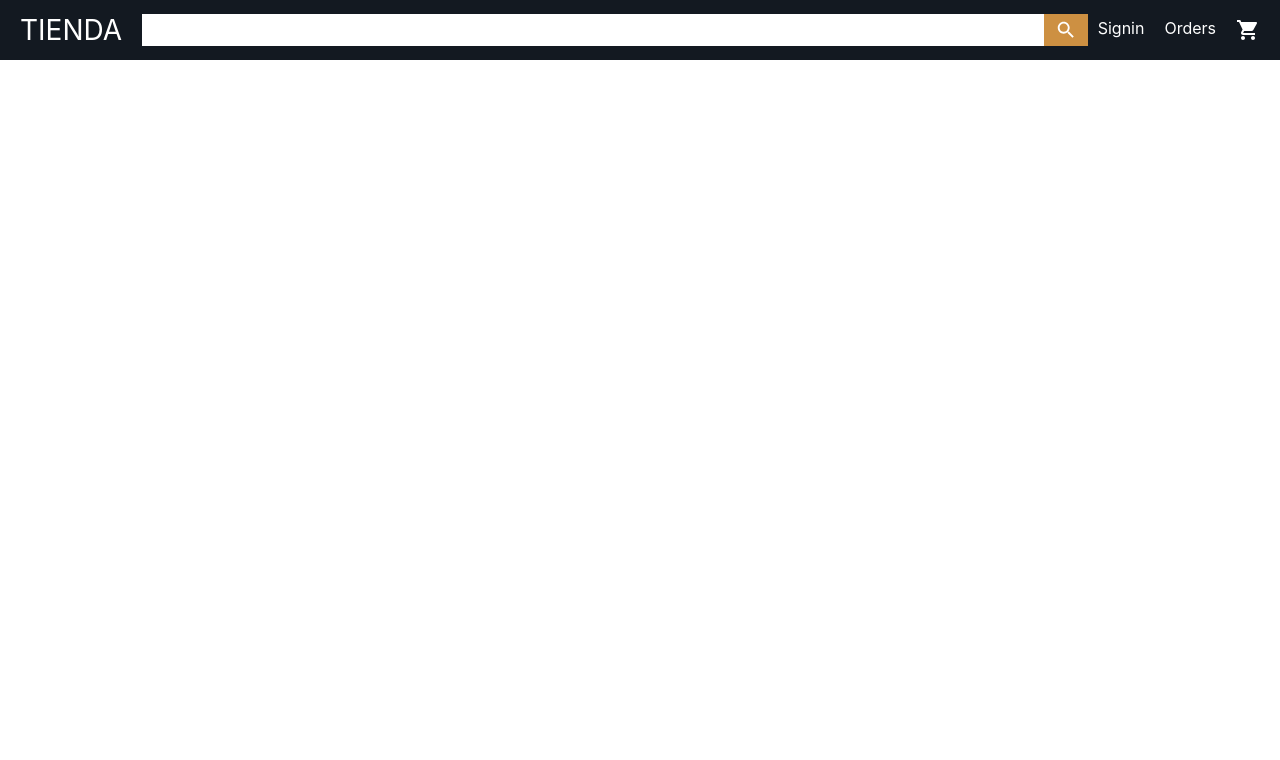
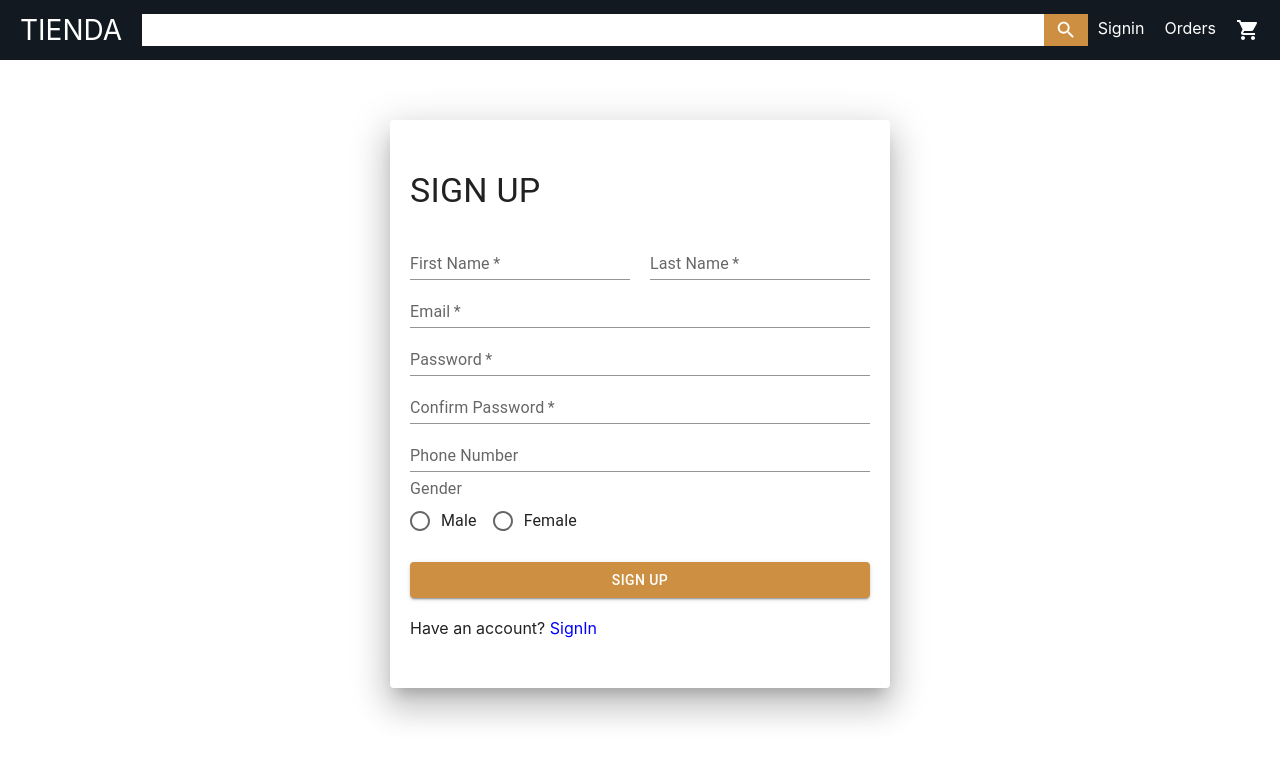
Before and after one commit to emadElnagar/mern-ecommerce, a React (Create React App) app in the folder template/: page /signup in a window 1280 px wide. Shown: the top 760 px of the page. Built offline with nearby package versions, Linux system fonts and the light colour scheme.

Commit message:
begining authentication system

```diff
--- a/template/src/App.js
+++ b/template/src/App.js
@@ -4,6 +4,8 @@ import Home from './pages/Home';
 import Cart from './pages/Cart'
 import ProductScreen from './pages/ProductScreen';
 import { BrowserRouter, Route } from 'react-router-dom';
+import Signin from './pages/signin';
+import Signup from './pages/signup';
 
 function App() {
   return (
@@ -15,6 +17,8 @@ function App() {
         <main>
           <Route path="/cart/:id?" component={Cart}></Route>
           <Route path="/products/:id" component={ProductScreen}></Route>
+          <Route exact path="/signin" component={Signin}></Route>
+          <Route exact path="/signup" component={Signup}></Route>
           <Route exact path="/" component={Home}></Route>
         </main>
       </div>
--- a/template/src/components/header.js
+++ b/template/src/components/header.js
@@ -19,7 +19,9 @@ function Header() {
 				<SearchIcon className="search-icon" />
 			</div>
 			<div className="header-navs">
-				<span className="header-nav">signin</span>
+				<span className="header-nav">
+					<Link to="/signin">signin</Link>
+				</span>
 				<span className="header-nav">orders</span>
 				<span className="header-nav cart">
 					<Link to="/cart">
--- a/template/src/pages/Cart.js
+++ b/template/src/pages/Cart.js
@@ -25,7 +25,7 @@ export default function Cart(props) {
     props.history.push('/signin?redirect=shipping');
   }
   return (
-    <div className="row top">
+    <div className="row center">
       {
         cartItems.length === 0
           ? (
@@ -79,7 +79,11 @@ export default function Cart(props) {
                       <th colSpan="4">cart total price</th>
                       <th>{cartItems.reduce((a, c) => a + c.price * c.qty, 0)}$</th>
                       <th>
-                        <button className="delete-button" title="Remove all products">
+                        <button
+                          onClick={ () => cartItems.map((item) => removeFromCartHandler(item.product)) }
+                          className="delete-button"
+                          title="Remove all products"
+                        >
                           <DeleteIcon />
                         </button>
                       </th>
--- a/template/src/pages/cart.css
+++ b/template/src/pages/cart.css
@@ -10,8 +10,7 @@ h1 {
 }
 .error a {
   text-transform: capitalize;
-  background: #1597E5;
-  border: 1px solid #113CFC;
+  background: #1597E3;
   padding: 10px 25px;
   color: #fff;
   font-weight: bold;
@@ -57,10 +56,11 @@ h1 {
   border-bottom: none;
 }
 .checkout-card {
-  width: 100%;
+  max-width: 100%;
+  min-width: 480px;
   border: 1px solid #131921;
+  margin-top: 30px;
   padding: 20px;
-  margin-top: 30px;
 }
 .checkout-card button {
   width: 100%;
--- /dev/null
+++ b/template/src/pages/form.css
@@ -0,0 +1,33 @@
+.paper {
+  padding: 30px 20px;
+}
+.paper .form-head {
+  margin: 20px 0;
+  text-transform: uppercase;
+}
+.form-body {
+  margin-bottom: 20px;
+}
+.form-body button {
+  margin: 20px 0;
+}
+.form-body .pass-icon {
+  margin-bottom: 20px;
+}
+.form-body .remember-me {
+  margin-top: 20px;
+}
+.form-body a {
+  color: #00f;
+}
+.form-body button.submit {
+  width: 100%;
+  background: #cd9042;
+}
+.form-body .gender {
+  margin-top: 5px;
+}
+.form-body .name {
+  display: flex;
+  justify-content: space-between;
+}
--- /dev/null
+++ b/template/src/pages/signin.js
@@ -0,0 +1,111 @@
+import React, {useState} from 'react';
+import { Link } from 'react-router-dom';
+import Box from '@mui/material/Box';
+import TextField from '@mui/material/TextField';
+import { Button, Grid, Paper, Typography } from '@mui/material';
+import FormGroup from '@mui/material/FormGroup';
+import FormControlLabel from '@mui/material/FormControlLabel';
+import Checkbox from '@mui/material/Checkbox';
+import IconButton from '@mui/material/IconButton';
+import Input from '@mui/material/Input';
+import InputLabel from '@mui/material/InputLabel';
+import InputAdornment from '@mui/material/InputAdornment';
+import FormControl from '@mui/material/FormControl';
+import Visibility from '@mui/icons-material/Visibility';
+import VisibilityOff from '@mui/icons-material/VisibilityOff';
+import './form.css';
+
+export default function Signin() {
+  const [values, setValues] = useState({
+    amount: '',
+    password: '',
+    weight: '',
+    weightRange: '',
+    showPassword: false,
+  });
+
+  const handleChange = (prop) => (event) => {
+    setValues({ ...values, [prop]: event.target.value });
+  };
+
+  const handleClickShowPassword = () => {
+    setValues({
+      ...values,
+      showPassword: !values.showPassword,
+    });
+  };
+
+  const handleMouseDownPassword = (event) => {
+    event.preventDefault();
+  };
+
+  const [email, setEmail] = useState('');
+  const [password, setPassword] = useState('');
+
+  const submitHandler = (e) => {
+    e.preventDefault();
+  }
+
+  return (
+    <div className="row center">
+      <Grid
+        sx={{
+          width: 500,
+          maxWidth: '100%',
+        }}
+      >
+        <Paper elevation={20} className="paper">
+          <Typography variant="h4" className="form-head">sign in</Typography>
+          <Box component="form" onSubmit={submitHandler} >
+            <div className="form-body">
+              <TextField
+                fullWidth
+                name="email"
+                id="standard-basic"
+                label="Email"
+                variant="standard"
+                onChange={(e) => setEmail(e.target.value)}
+                required
+              />
+              <FormControl
+                fullWidth
+                name="password"
+                id="standard-basic"
+                label="Password"
+                variant="standard"
+                onChange={(e) => setPassword(e.target.value)}
+                required
+              >
+                <InputLabel htmlFor="standard-adornment-password">Password</InputLabel>
+                <Input
+                  id="standard-adornment-password"
+                  type={values.showPassword ? 'text' : 'password'}
+                  value={values.password}
+                  onChange={handleChange('password')}
+                  endAdornment= {
+                    <InputAdornment position="end">
+                    <IconButton
+                      className="pass-icon"
+                      onClick={handleClickShowPassword}
+                      onMouseDown={handleMouseDownPassword}
+                    >
+                    {values.showPassword ? <VisibilityOff /> : <Visibility />}
+                    </IconButton>
+                    </InputAdornment>
+                  }
+                />
+              </FormControl>
+              <FormGroup>
+                <FormControlLabel control={<Checkbox />} className="remember-me" label="Remember Me" />
+              </FormGroup>
+              <Button className="submit" type="submit" variant="contained">sign in</Button>
+              <div>
+                Don't have an account? <Link to="/signup">SignUp</Link>
+              </div>
+            </div>
+          </Box>
+        </Paper>
+      </Grid>
+    </div>
+  )
+}
--- /dev/null
+++ b/template/src/pages/signup.js
@@ -0,0 +1,98 @@
+import React from 'react';
+import { Link } from 'react-router-dom';
+import Box from '@mui/material/Box';
+import TextField from '@mui/material/TextField';
+import { Button, Grid, Paper, Typography } from '@mui/material';
+import Radio from '@mui/material/Radio';
+import RadioGroup from '@mui/material/RadioGroup';
+import FormControlLabel from '@mui/material/FormControlLabel';
+import FormControl from '@mui/material/FormControl';
+import FormLabel from '@mui/material/FormLabel';
+import './form.css';
+
+export default function Signup() {
+
+  return (
+    <div className="row center">
+      <Grid
+        sx={{
+          width: 500,
+          maxWidth: '100%',
+        }}
+      >
+        <Paper elevation={20} className="paper">
+          <Typography variant="h4" className="form-head">sign up</Typography>
+          <Box component="form" >
+            <div className="form-body">
+              <div className="name">
+                <TextField
+                  name="firstName"
+                  id="standard-basic"
+                  label="First Name"
+                  variant="standard"
+                  required
+                />
+                <TextField
+                  name="lastName"
+                  id="standard-basic"
+                  label="Last Name"
+                  variant="standard"
+                  required
+                />
+              </div>
+              <TextField
+                fullWidth
+                name="email"
+                id="standard-basic"
+                label="Email"
+                variant="standard"
+                required
+              />
+              <TextField
+                fullWidth
+                name="password"
+                id="standard-basic"
+                label="Password"
+                variant="standard"
+                required
+              />
+              <TextField
+                fullWidth
+                name="password"
+                id="standard-basic"
+                label="Confirm Password"
+                variant="standard"
+                required
+              />
+              <TextField
+                fullWidth
+                name="phone"
+                id="standard-basic"
+                label="Phone Number"
+                variant="standard"
+              />
+              <div className="gender">
+                <FormControl component="fieldset">
+                  <FormLabel component="legend">Gender</FormLabel>
+                  <RadioGroup
+                    aria-label="gender"
+                    defaultValue=""
+                    name="radio-buttons-group"
+                    style={{display:'initial'}}
+                  >
+                    <FormControlLabel value="male" control={<Radio />} label="Male" />
+                    <FormControlLabel value="female" control={<Radio />} label="Female" />
+                  </RadioGroup>
+                </FormControl>
+              </div>
+              <Button className="submit" type="submit" variant="contained">sign up</Button>
+              <div>
+                Have an account? <Link to="/signin">SignIn</Link>
+              </div>
+            </div>
+          </Box>
+        </Paper>
+      </Grid>
+    </div>
+  )
+}
```
